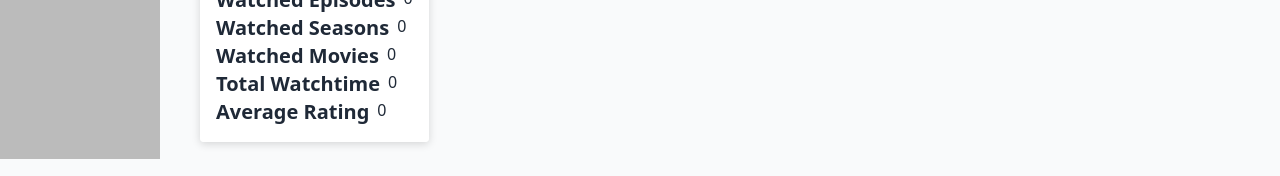
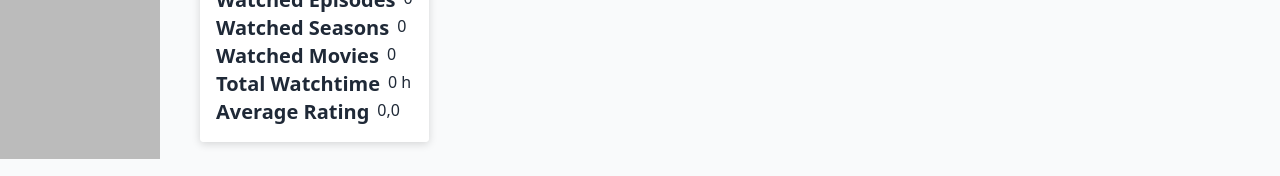
Before and after one commit to pojntfx/consumat.io-frontend, a Next.js app: page /account in a window 1280 px wide. Shown: the part 177-353 px from the top of the page. Built offline with nearby package versions, Linux system fonts and the light colour scheme; no server answers; sample sign-in values are in the browser's storage.

Commit message:
feat: Add string or number case for Statistikitem

```diff
--- a/components/helper/StatistikItem.tsx
+++ b/components/helper/StatistikItem.tsx
@@ -1,6 +1,6 @@
 type StatistikItemProps = {
   title: string;
-  times: number;
+  times: number | string;
 };
 
 const StatistikItem = ({ title, times }: StatistikItemProps) => {
--- a/pages/account.tsx
+++ b/pages/account.tsx
@@ -27,8 +27,8 @@ const Account = () => {
             <StatistikItem title={"Watched Episodes"} times={0} />
             <StatistikItem title={"Watched Seasons"} times={0} />
             <StatistikItem title={"Watched Movies"} times={0} />
-            <StatistikItem title={"Total Watchtime"} times={0} />
-            <StatistikItem title={"Average Rating"} times={0} />
+            <StatistikItem title={"Total Watchtime"} times={0 + " h"} />
+            <StatistikItem title={"Average Rating"} times={0 + "," + 0} />
           </div>
         </div>
       </div>
```
